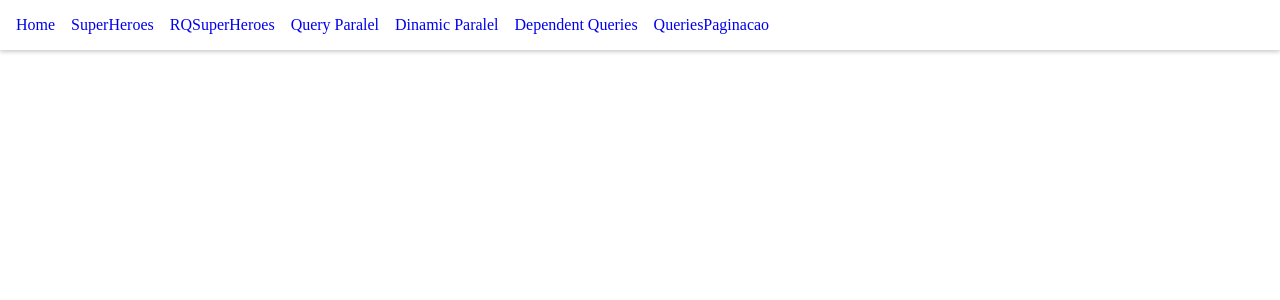
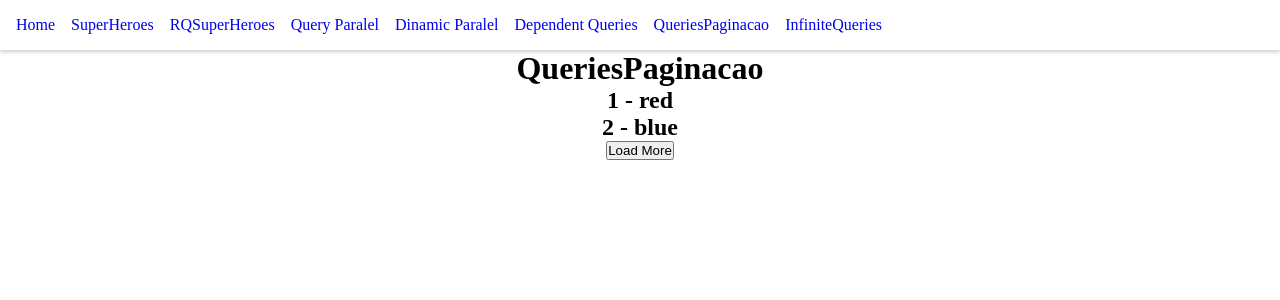
Before and after one commit to GustBitencourt/Estudo-ReactQuery, a React (Vite) app: page /infinite in a window 1280 px wide. Shown: the top 300 px of the page. Built offline with nearby package versions, Linux system fonts and the light colour scheme; data requests are answered from the project's data file.

Commit message:
useInfiniteQuery

```diff
--- a/src/App.jsx
+++ b/src/App.jsx
@@ -11,6 +11,7 @@ import { QueriParalela } from './pages/QueriParalela'
 import { DinamicParalel } from './pages/DinamicParalel'
 import { DependentQueries } from './pages/DependentQueries'
 import { QueriesPaginacao } from './pages/QueriesPaginacao'
+import { InfiniteQueries } from './pages/InfiniteQueries'
 
 import { Header } from './components/Header'
 
@@ -33,6 +34,7 @@ function App() {
           <Route path="/dinamic-paralel" element={<DinamicParalel heroIds={[1, 3]} />} />
           <Route path="/dependent-queries" element={<DependentQueries email="example@mail.com" />} />
           <Route path="/pagination" element={<QueriesPaginacao />} />
+          <Route path="/infinite" element={<InfiniteQueries />} />
         </Routes>
         <ReactQueryDevtools position="bottom-right"/>
       </QueryClientProvider>
--- a/src/components/Header/index.jsx
+++ b/src/components/Header/index.jsx
@@ -28,6 +28,9 @@ export const Header = () => {
           <li>
             <Link className="header__nav--links" to={"/pagination"}>QueriesPaginacao</Link>
           </li>
+          <li>
+            <Link className="header__nav--links" to={"/infinite"}>InfiniteQueries</Link>
+          </li>
         </ul>
       </nav>
     </header>
--- /dev/null
+++ b/src/pages/InfiniteQueries/index.jsx
@@ -0,0 +1,65 @@
+import { Fragment } from "react";
+import { useInfiniteQuery } from "react-query";
+import axios from "axios";
+
+//chamada recebe o numero da página
+const fetchColors = ({ pageParam = 1 }) => {
+  return axios.get(
+    `http://localhost:4000/colors?_limit=2&_page=${pageParam}`
+  );
+};
+
+export const InfiniteQueries = () => {
+  const { isLoading, isError, error, data, hasNextPage, fetchNextPage, isFetching, isFetchingNextPage } = useInfiniteQuery(
+    ["colors"],
+    fetchColors,
+    {
+        getNextPageParam: (_lastPage, pages) => {
+            if(pages.length < 4) {
+                return pages.length + 1;
+
+            } else {
+                return undefined;
+            }
+        }
+    }
+  );
+
+  if (isLoading) {
+    return <h2>Loading...</h2>;
+  }
+
+  if (isError) {
+    return <h2>{error.message}</h2>;
+  }
+
+  return (
+    <>
+      <h1>QueriesPaginacao</h1>
+      <div>
+        {data?.pages.map((group, index) => {
+          return (
+            <Fragment key={index}>
+              {
+                group.data.map(color => (
+                    <h2 key={color.id}>{color.id} - {color.label}</h2>
+                ))
+              }
+            </Fragment>
+          );
+        })}
+      </div>
+      <div>
+        <button
+          onClick={fetchNextPage}
+          disabled={!hasNextPage}
+        >
+          Load More
+        </button>
+      </div>
+      <div>
+          {isFetching && !isFetchingNextPage && <p>Loading...</p>}
+      </div>
+    </>
+  );
+};
```
Also changed, not shown: 1 other file (tests, documents, lock files or other folders).
